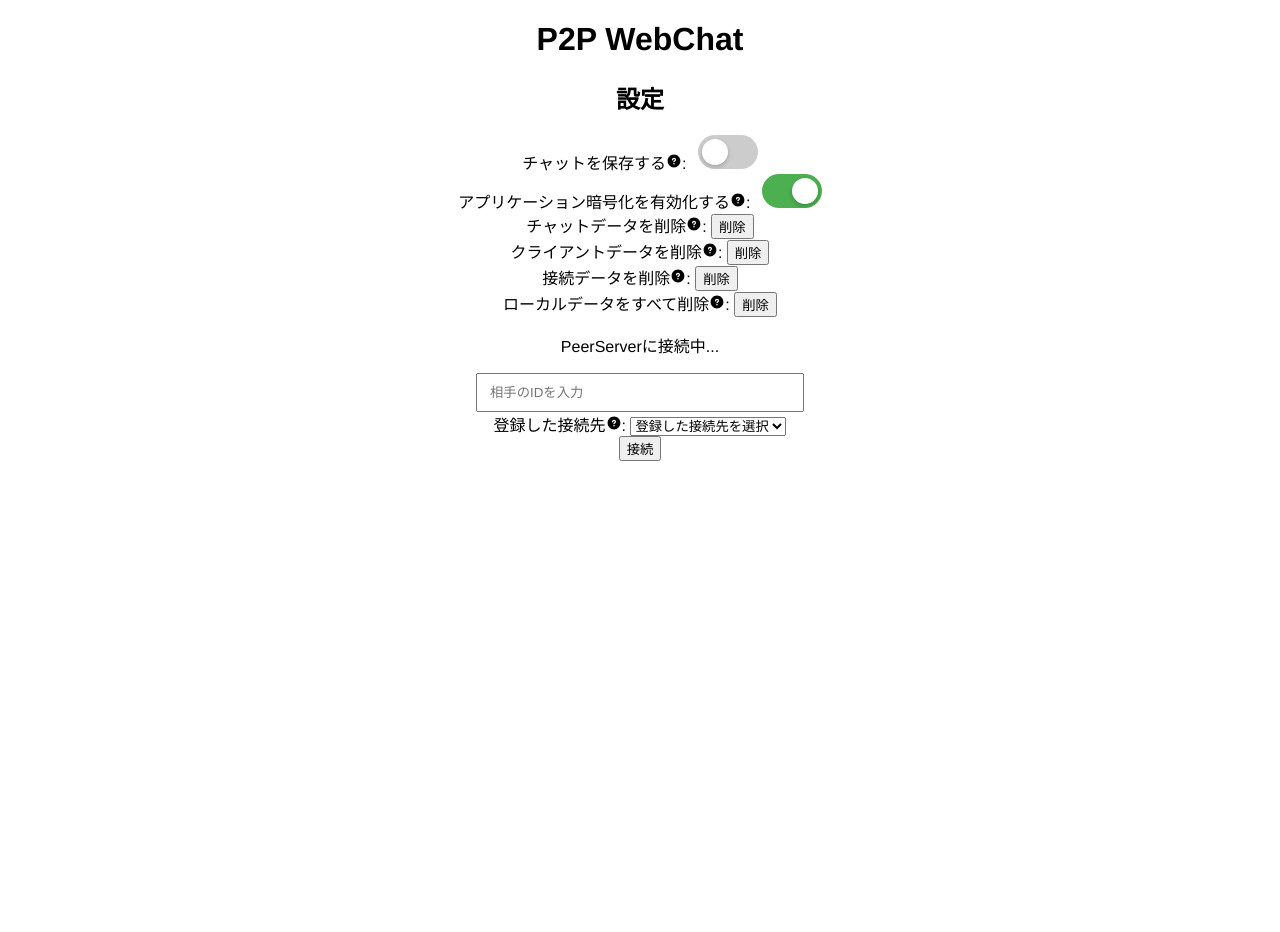
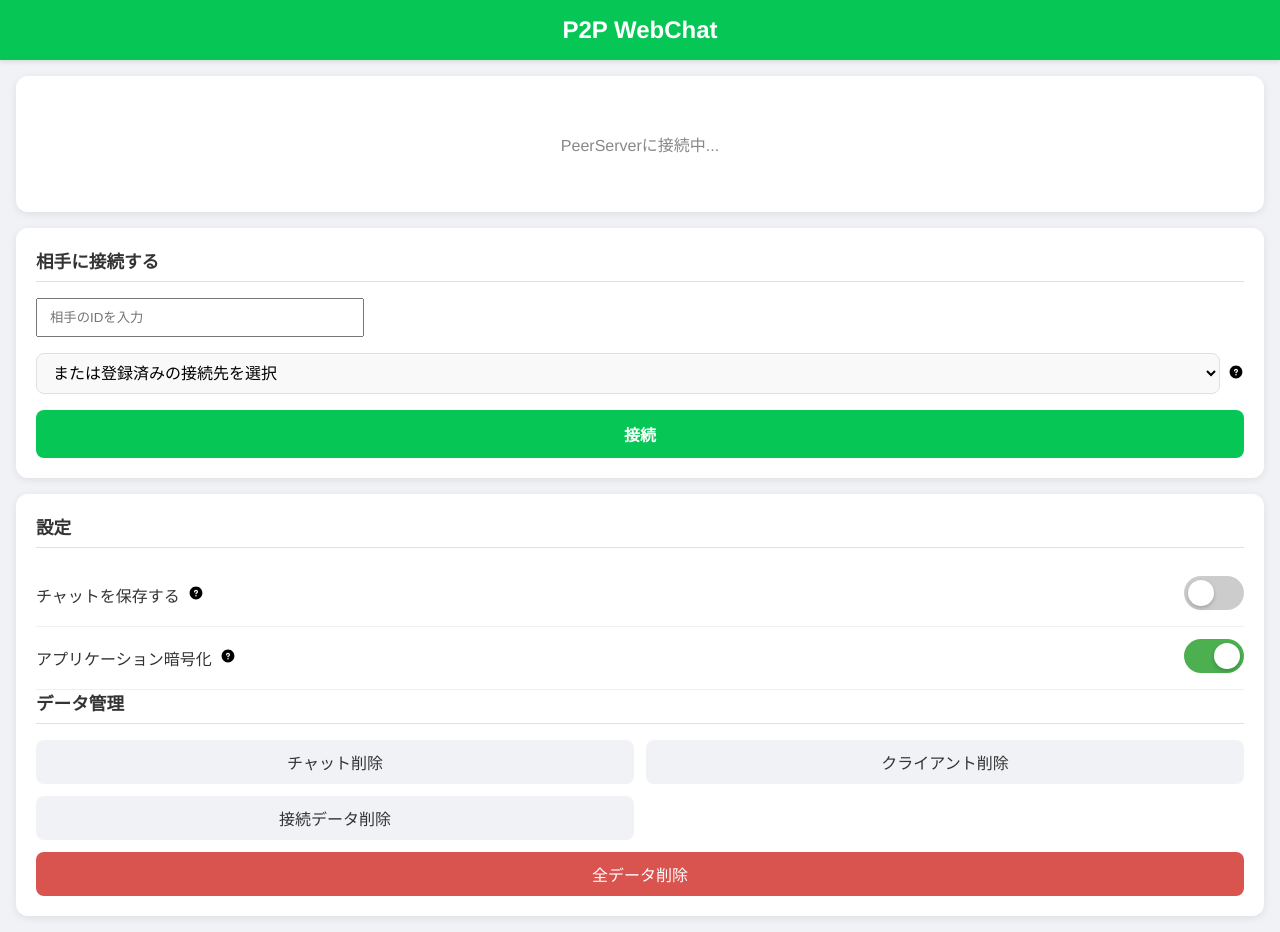
Before and after one commit to bbsfish/webchat, a Vue app: page / in a window 1280 px wide. Before the commit the page ends 821 px from the top, so only its background shows below. Built offline with nearby package versions, Linux system fonts and the light colour scheme.

Commit message:
全体のテーマを統一

```diff
--- a/src/views/ConnectView.vue
+++ b/src/views/ConnectView.vue
@@ -1,38 +1,53 @@
 <template>
-  <div class="connect">
+  <div class="connect-container">
+    <div class="connect-header">
       <h1>相手との接続</h1>
-    <div class="error" v-if="isError">
+    </div>
+
+    <div class="connect-content">
+      <div class="card">
+        <div class="error-state" v-if="isError">
+          <h2>接続エラー</h2>
           <p>{{ errorMessage }}</p>
-      <button @click="$router.push({ name: 'Home' })">ホームへ戻る</button>
+          <button @click="$router.push({ name: 'Home' })" class="home-btn">ホームへ戻る</button>
         </div>
-    <div class="loading" v-if="!isError && isLoading">
+
+        <div class="loading-state" v-if="!isError && isLoading">
           <LoadingSpinner />
           <p>{{ loadingMessage }}</p>
         </div>
-    <div class="connection-confirm" v-if="!isConnectionConfirmed">
-      <div>
+
+        <div class="connection-confirm" v-if="!isError && !isLoading && !isConnectionConfirmed">
+          <h2>接続の確認</h2>
+          <p class="confirm-message">
+            ID: <span class="remote-peer-id">"{{ remotePeerId }}"</span> に接続します。<br>よろしいですか？
+          </p>
+
+          <div class="confirm-options">
+            <div class="setting-item">
+              <div class="setting-label">
                 <span>この接続を保存する</span>
                 <SpeechBubble>
                   <IconCircleQuestion />
                   <template #bubble>
                     お使いのPCにこの接続先を保存します.
                   </template>
-        </SpeechBubble>:
+                </SpeechBubble>
+              </div>
               <ToggleButton @on="isConnectionNamed = true" @off="isConnectionNamed = false" />
             </div>
-      <div v-if="isConnectionNamed">
-        <span>この接続に名前を付ける</span>
-        <SpeechBubble>
-          <IconCircleQuestion />
-          <template #bubble>
-            この接続先に名前を付けて保存します.
-          </template>
-        </SpeechBubble>:
-        <InputText placeholder="この接続に付ける名前を入力" @change="(v) => connectionName = v" />
+
+            <div v-if="isConnectionNamed" class="connection-name-wrapper">
+              <InputText placeholder="接続に名前を付けてください" @change="(v) => connectionName = v" />
             </div>
-      <span>"{{ remotePeerId }}" に接続します. よろしいですか？</span>
-      <button @click="cancel">キャンセル</button>
-      <button @click="connect">接続</button>
+          </div>
+
+          <div class="action-buttons">
+            <button @click="cancel" class="cancel-btn">キャンセル</button>
+            <button @click="connect" class="connect-btn">接続する</button>
+          </div>
+        </div>
+      </div>
     </div>
   </div>
 </template>
@@ -117,11 +132,14 @@ export default {
           this.$store.commit('setConnection', connection);
           connection.on('open', () => {
             this.$store.commit('setConnection', connection);
-            this.loadingMessage = '相手の接続を待っています';
+            this.loadingMessage = '相手の応答を待っています';
             resolve();
           });
           connection.on('data', this.onDataReceived);
-          connection.on('error', this.onConnectionError);
+          connection.on('error', (err) => {
+            this.onConnectionError(err);
+            reject(err);
+          });
         }))();
       }
       // 1-2. 受信者は、送信者にハローを送る
@@ -137,9 +155,9 @@ export default {
     },
     onConnectionError(err) {
       console.error(err);
-      this.errorMessage = 'コネクションを確立できませんでした. やり直してください.';
+      this.errorMessage = `コネクションを確立できませんでした: ${err.type}`;
       this.isError = true;
-      reject(err);
+      this.isLoading = false;
     },
     async onDataReceived(data) {
       console.debug('Data is received:', data);
@@ -199,7 +217,148 @@ export default {
 </script>
 
 <style lang="scss" scoped>
-.connect {
+$line-green: #06c755;
+$line-bg: #f0f2f5;
+$line-header-bg: #ffffff;
+$line-border: #e0e0e0;
+$text-color: #333;
+$text-muted-color: #888;
+$danger-color: #d9534f;
+
+.connect-container {
+  background-color: $line-bg;
+  min-height: 100%;
+  color: $text-color;
+}
+
+.connect-header {
+  background-color: $line-green;
+  color: white;
+  padding: 16px;
   text-align: center;
+  box-shadow: 0 2px 4px rgba(0,0,0,0.1);
+
+  h1 {
+    margin: 0;
+    font-size: 1.5rem;
+  }
+}
+
+.connect-content {
+  padding: 16px;
+  display: flex;
+  flex-direction: column;
+  align-items: center;
+}
+
+.card {
+  background-color: $line-header-bg;
+  border-radius: 12px;
+  padding: 24px;
+  box-shadow: 0 2px 8px rgba(0,0,0,0.08);
+  width: 100%;
+  max-width: 500px;
+  text-align: center;
+
+  h2 {
+    margin-top: 0;
+    margin-bottom: 20px;
+    font-size: 1.2rem;
+  }
+}
+
+.error-state, .loading-state {
+  padding: 20px;
+  p {
+    color: $text-muted-color;
+    font-size: 1rem;
+    margin-top: 16px;
+  }
+}
+
+.error-state {
+  p {
+    color: $danger-color;
+    font-weight: bold;
+  }
+  .home-btn {
+    margin-top: 20px;
+    background-color: $line-green;
+    color: white;
+  }
+}
+
+.connection-confirm {
+  .confirm-message {
+    margin-bottom: 24px;
+    line-height: 1.6;
+    color: $text-color;
+  }
+
+  .remote-peer-id {
+    font-weight: bold;
+    word-break: break-all;
+  }
+
+  .confirm-options {
+    background-color: #f9f9f9;
+    border: 1px solid $line-border;
+    border-radius: 8px;
+    padding: 16px;
+    margin-bottom: 24px;
+    text-align: left;
+  }
+
+  .setting-item {
+    display: flex;
+    justify-content: space-between;
+    align-items: center;
+
+    .setting-label {
+      display: flex;
+      align-items: center;
+      gap: 8px;
+    }
+  }
+
+  .connection-name-wrapper {
+    margin-top: 16px;
+
+    ::v-deep(input) { // Deep selector to style child component
+      width: 100%;
+      box-sizing: border-box;
+    }
+  }
+
+  .action-buttons {
+    display: flex;
+    gap: 12px;
+    justify-content: center;
+  }
+}
+
+button {
+  border: none;
+  border-radius: 8px;
+  padding: 12px 24px;
+  font-size: 1rem;
+  font-weight: bold;
+  cursor: pointer;
+  transition: opacity 0.2s ease;
+  flex-grow: 1;
+
+  &:hover {
+    opacity: 0.85;
+  }
+}
+
+.connect-btn {
+  background-color: $line-green;
+  color: white;
+}
+
+.cancel-btn {
+  background-color: #e0e0e0;
+  color: #333;
 }
 </style>
--- a/src/views/HomeView.vue
+++ b/src/views/HomeView.vue
@@ -1,9 +1,52 @@
 <template>
-  <div class="home">
+  <div class="home-container">
+    <div class="home-header">
       <h1>P2P WebChat</h1>
-    <div>
+    </div>
+
+    <div class="home-content">
+      <div class="card">
+        <div v-if="myPeerId">
+          <h2>あなたのID</h2>
+          <ClipboardBox :text="myPeerId" />
+          <div class="qr-code-wrapper">
+            <QRCode v-if="myPeerId" :text="connectionURL" />
+            <p>QRコードを読み取って接続</p>
+          </div>
+        </div>
+        <div v-else class="loading-peer">
+          <p>PeerServerに接続中...</p>
+        </div>
+      </div>
+
+      <div class="card">
+        <h2>相手に接続する</h2>
+        <div class="connect-form">
+          <div v-if="lastRemotePeerInfo" class="reconnect-wrapper">
+            <button @click="reconnect" class="reconnect-btn">前回の相手に再接続する</button>
+          </div>
+          <InputText ref="formRemotePeerId" placeholder="相手のIDを入力" @change="(v) => remotePeerId = v" />
+          <div class="select-wrapper">
+            <select v-model="vmSelectedRecents">
+              <option selected value="">または登録済みの接続先を選択</option>
+              <option v-for="(d, i) of recentRemotePeerId" :key="i" :value="d.id">{{ d.nickname }}</option>
+            </select>
+            <SpeechBubble>
+              <IconCircleQuestion />
+              <template #bubble>
+                お使いのPCに保存された登録済みの接続先を選択できます.<br />
+                最近接続したものほど上に表示されます.
+              </template>
+            </SpeechBubble>
+          </div>
+          <button @click="connect" class="connect-btn">接続</button>
+        </div>
+      </div>
+
+      <div class="card settings-card">
         <h2>設定</h2>
-      <div>
+        <div class="setting-item">
+          <div class="setting-label">
             <span>チャットを保存する</span>
             <SpeechBubble>
               <IconCircleQuestion />
@@ -11,100 +54,32 @@
                 チャット内容をブラウザに保存します.<br />
                 このデータはキャッシュクリア等で削除される可能性があります.
               </template>
-        </SpeechBubble>:
-        <ToggleButton ref="messageSaving" :init="isMessageSaved" @toggle="(v) => $store.commit('setOption', { k: 'isMessageSaved', v })"
-        />
+            </SpeechBubble>
           </div>
-      <div>
-        <span>アプリケーション暗号化を有効化する</span>
+          <ToggleButton ref="messageSaving" :init="isMessageSaved" @toggle="(v) => $store.commit('setOption', { k: 'isMessageSaved', v })" />
+        </div>
+        <div class="setting-item">
+          <div class="setting-label">
+            <span>アプリケーション暗号化</span>
             <SpeechBubble>
               <IconCircleQuestion />
               <template #bubble>
                 通信データのアプリケーション暗号化を有効化します.<br />
                 端末のリソースが制限されている場合にのみ無効化してください.
               </template>
-        </SpeechBubble>:
-        <ToggleButton ref="appEncryption"
-          :init="isAppEncryptionEnabled"
-          @toggle="(v) => $store.commit('setOption', { k: 'isAppEncryptionEnabled', v })"
-        />
+            </SpeechBubble>
           </div>
-      <div>
-        <span>チャットデータを削除</span>
-        <SpeechBubble>
-          <IconCircleQuestion />
-          <template #bubble>
-            お使いのPCに保存されたメッセージデータを削除します.<br />
-            削除したデータを復元することはできません.<br />
-            やり取りをした相手のPCにはデータが残る場合があります.
-          </template>
-        </SpeechBubble>:
-        <button @click="clearMessageData">削除</button>
+          <ToggleButton ref="appEncryption" :init="isAppEncryptionEnabled" @toggle="(v) => $store.commit('setOption', { k: 'isAppEncryptionEnabled', v })" />
         </div>
-      <div>
-        <span>クライアントデータを削除</span>
-        <SpeechBubble>
-          <IconCircleQuestion />
-          <template #bubble>
-            お使いのPCに保存されたクライアントデータを削除します.<br />
-            削除したデータを復元することはできません.<br />
-            やり取りをした相手のPCにはデータが残る場合があります.
-          </template>
-        </SpeechBubble>:
-        <button @click="clearClientData">削除</button>
-      </div>
-      <div>
-        <span>接続データを削除</span>
-        <SpeechBubble>
-          <IconCircleQuestion />
-          <template #bubble>
-            お使いのPCに保存された接続データを削除します.<br />
-            削除したデータを復元することはできません.
-          </template>
-        </SpeechBubble>:
-        <button @click="clearConnectionData">削除</button>
-      </div>
-      <div>
-        <span>ローカルデータをすべて削除</span>
-        <SpeechBubble>
-          <IconCircleQuestion />
-          <template #bubble>
-            お使いのPCに保存されたメッセージを含むすべてのデータを削除します.<br />
-            削除したデータを復元することはできません.<br />
-            やり取りをした相手のPCにはデータが残る場合があります.
-          </template>
-        </SpeechBubble>:
-        <button @click="clearLocalData">削除</button>
+
+        <h2>データ管理</h2>
+        <div class="data-actions">
+            <button @click="clearMessageData">チャット削除</button>
+            <button @click="clearClientData">クライアント削除</button>
+            <button @click="clearConnectionData">接続データ削除</button>
+            <button @click="clearLocalData" class="danger">全データ削除</button>
         </div>
       </div>
-    <div v-if="myPeerId">
-      <p>あなたのID:</p>
-      <ClipboardBox :text="myPeerId" />
-    </div>
-    <div v-else>
-      <p>PeerServerに接続中...</p>
-    </div>
-    <QRCode v-if="myPeerId" :text="connectionURL" />
-    <div class="connect-form">
-      <div v-if="lastRemotePeerInfo">
-        <button @click="reconnect">前回の相手に再接続する</button>
-      </div>
-      <InputText ref="formRemotePeerId" placeholder="相手のIDを入力" @change="(v) => remotePeerId = v" />
-      <div>
-        <span>登録した接続先</span>
-        <SpeechBubble>
-          <IconCircleQuestion />
-          <template #bubble>
-            お使いのPCに保存された登録済みの接続先を選択できます.<br />
-            最近接続したものほど上に表示されます.
-          </template>
-        </SpeechBubble>:
-        <select v-model="vmSelectedRecents">
-          <option selected value="">登録した接続先を選択</option>
-          <option v-for="(d, i) of recentRemotePeerId" :key="i" :value="d.id">{{ d.nickname }}</option>
-        </select>
-      </div>
-      <button @click="connect">接続</button>
     </div>
   </div>
 </template>
@@ -141,7 +116,8 @@ export default {
   computed: {
     ...mapGetters(['peer', 'myPeerId', 'isAppEncryptionEnabled', 'isMessageSaved']),
     connectionURL: function() {
-      return `https://p2p-chat.vercel.app/connect?id=${this.myPeerId}`;
+      // return `https://p2p-chat.vercel.app/connect?id=${this.myPeerId}`;
+      return `${window.location.origin}/connect?id=${this.myPeerId}`
     },
   },
   async created() {
@@ -202,7 +178,165 @@ export default {
 </script>
 
 <style lang="scss" scoped>
-.home {
+$line-green: #06c755;
+$line-bg: #f0f2f5;
+$line-header-bg: #ffffff;
+$line-border: #e0e0e0;
+$text-color: #333;
+$text-muted-color: #888;
+$danger-color: #d9534f;
+
+.home-container {
+  background-color: $line-bg;
+  min-height: 100%;
+  color: $text-color;
+}
+
+.home-header {
+  background-color: $line-green;
+  color: white;
+  padding: 16px;
   text-align: center;
+  box-shadow: 0 2px 4px rgba(0,0,0,0.1);
+
+  h1 {
+    margin: 0;
+    font-size: 1.5rem;
+  }
+}
+
+.home-content {
+  padding: 16px;
+  display: flex;
+  flex-direction: column;
+  gap: 16px;
+}
+
+.card {
+  background-color: $line-header-bg;
+  border-radius: 12px;
+  padding: 20px;
+  box-shadow: 0 2px 8px rgba(0,0,0,0.08);
+
+  h2 {
+    margin-top: 0;
+    margin-bottom: 16px;
+    font-size: 1.1rem;
+    border-bottom: 1px solid $line-border;
+    padding-bottom: 8px;
+  }
+}
+
+.loading-peer {
+  text-align: center;
+  padding: 20px;
+  color: $text-muted-color;
+}
+
+.qr-code-wrapper {
+  text-align: center;
+  margin-top: 20px;
+
+  p {
+    margin-top: 8px;
+    font-size: 0.9rem;
+    color: $text-muted-color;
+  }
+}
+
+.connect-form {
+  display: flex;
+  flex-direction: column;
+  gap: 16px;
+
+  .reconnect-wrapper {
+    margin-bottom: 8px;
+  }
+
+  .reconnect-btn {
+    width: 100%;
+    background-color: #ffc107;
+    color: #333;
+  }
+
+  .select-wrapper {
+    display: flex;
+    align-items: center;
+    gap: 8px;
+
+    select {
+      flex-grow: 1;
+      padding: 10px 12px;
+      border: 1px solid $line-border;
+      border-radius: 8px;
+      background-color: #f9f9f9;
+      font-size: 1rem;
+      width: 100%;
+
+      &:focus {
+        outline: none;
+        border-color: $line-green;
+      }
+    }
+  }
+
+  .connect-btn {
+    background-color: $line-green;
+    color: white;
+  }
+}
+
+button {
+  border: none;
+  border-radius: 8px;
+  padding: 12px 20px;
+  font-size: 1rem;
+  font-weight: bold;
+  cursor: pointer;
+  transition: opacity 0.2s ease;
+
+  &:hover {
+    opacity: 0.85;
+  }
+}
+
+.settings-card {
+  .setting-item {
+    display: flex;
+    justify-content: space-between;
+    align-items: center;
+    padding: 12px 0;
+    border-bottom: 1px solid #f0f0f0;
+
+    &:last-of-type {
+      border-bottom: none;
+    }
+
+    .setting-label {
+      display: flex;
+      align-items: center;
+      gap: 8px;
+    }
+  }
+
+  .data-actions {
+    display: grid;
+    grid-template-columns: 1fr 1fr;
+    gap: 12px;
+    margin-top: 16px;
+
+    button {
+      background-color: #f0f2f5;
+      color: $text-color;
+      font-weight: normal;
+      padding: 10px;
+
+      &.danger {
+        background-color: $danger-color;
+        color: white;
+        grid-column: 1 / -1; /* Span full width */
+      }
+    }
+  }
 }
 </style>
```
Lines whose indentation alone changed are shown as unchanged.
